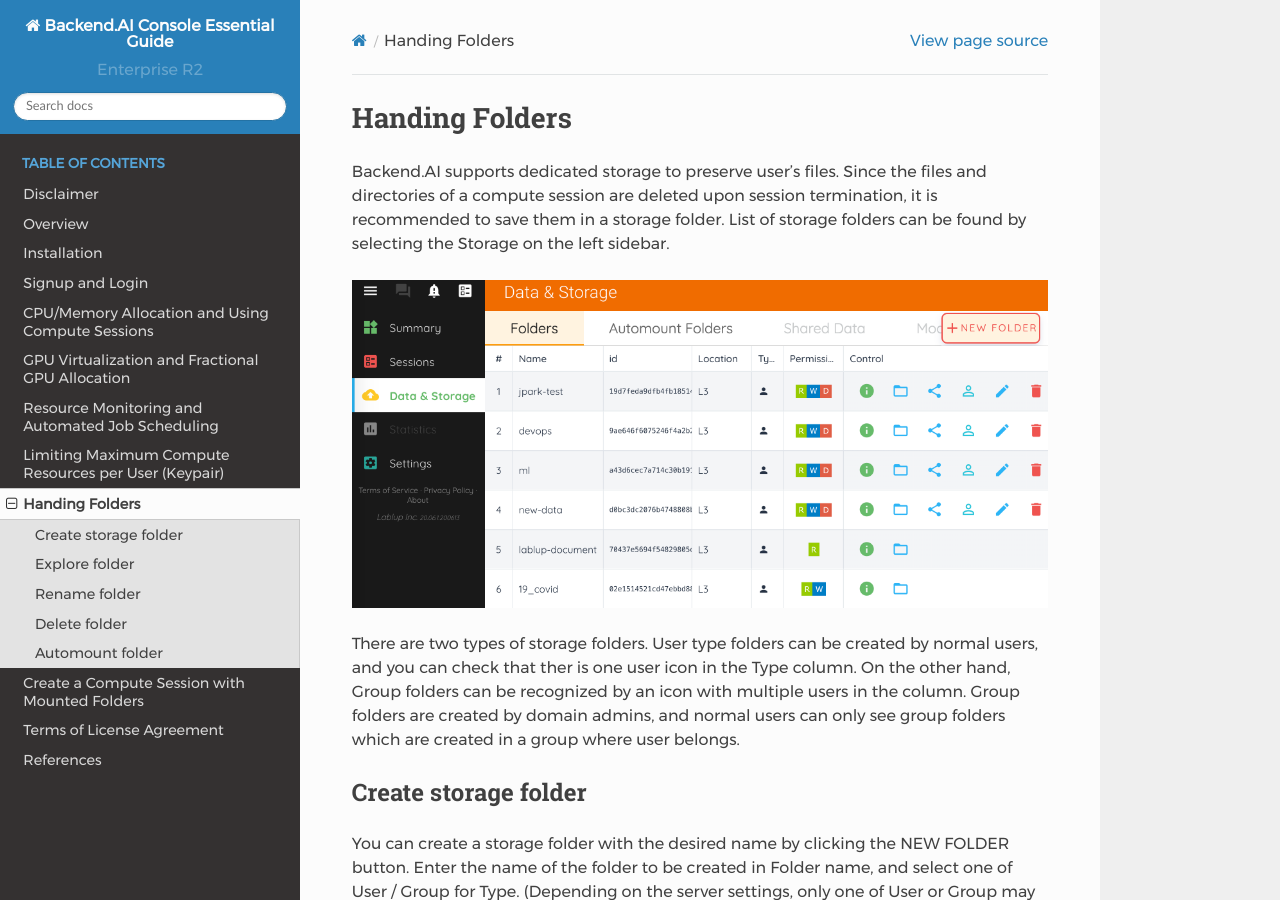
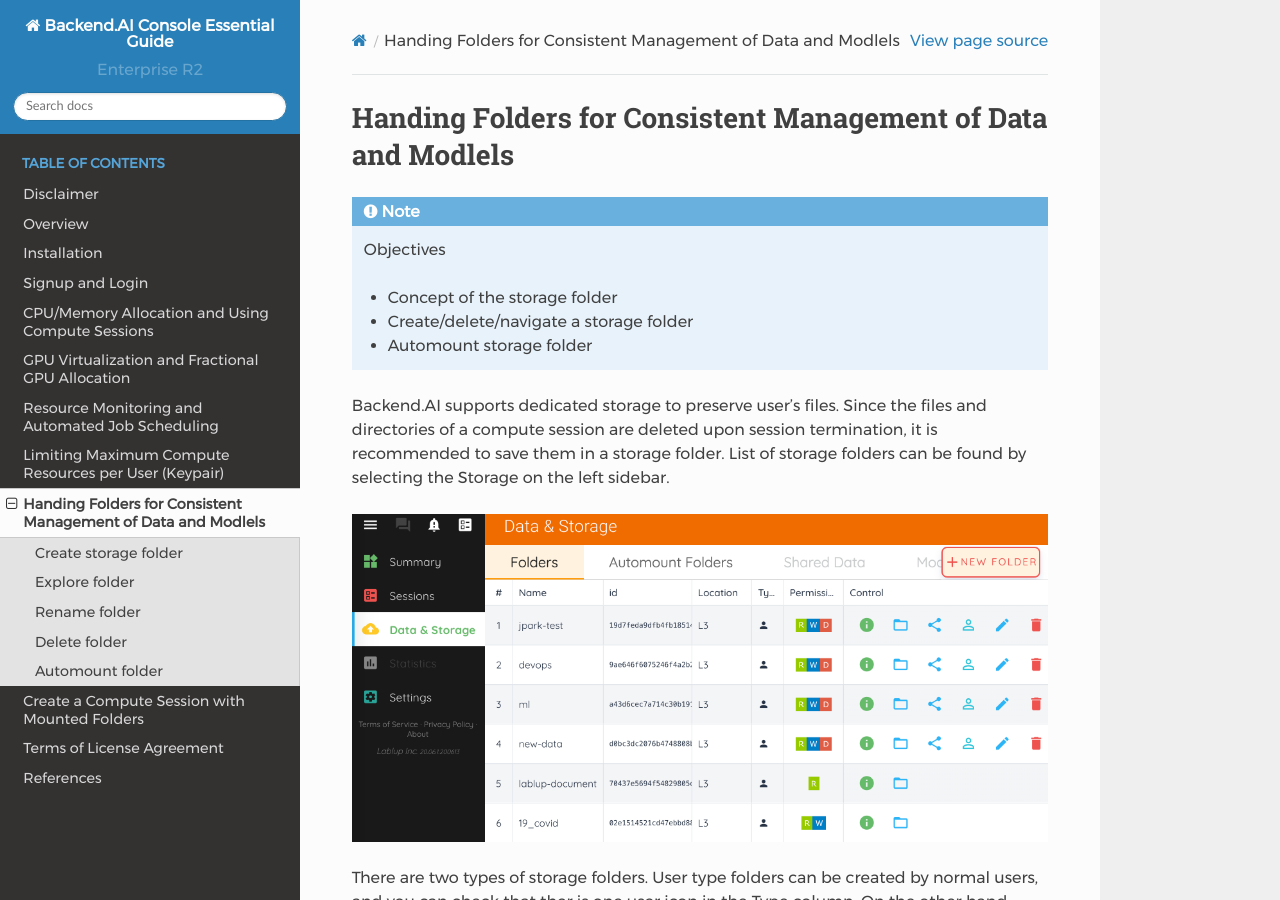
Before and after one commit to lablup/backend.ai-docs-webui, a Sphinx documentation site: the page built from docs/vfolder/vfolder.rst, in a window 1280 px wide and 900 px high. Built offline with Sphinx 7.4.7 and the Read the Docs theme 2.0.0, drawn with Linux system fonts in a browser that asks for light colours.

Commit message:
docs: update vfolder-related contents

```diff
--- a/docs/index.rst
+++ b/docs/index.rst
@@ -27,8 +27,6 @@
    allocate_gpu/allocate_gpu
    resource_and_scheduler/resource_and_scheduler
    resource_limit/resource_limit
-
-
    vfolder/vfolder
    mount_vfolder/mount_vfolder
    license_agreement/license_agreement
--- a/docs/mount_vfolder/mount_vfolder.rst
+++ b/docs/mount_vfolder/mount_vfolder.rst
@@ -3,6 +3,12 @@
 =============================================
 Create a Compute Session with Mounted Folders
 =============================================
+
+.. note:: Objectives
+
+   * Mount persistent storage folders when creating a compute session
+   * Data can be managed independently from the life cycle of the compute
+     session
 
 When you start a compute session, the user has access to the ``/home/work/``
 directory, and the normal directores and files created under ``/home/work/``
--- a/docs/vfolder/vfolder.rst
+++ b/docs/vfolder/vfolder.rst
@@ -1,6 +1,12 @@
-===============
-Handing Folders
-===============
+=============================================================
+Handing Folders for Consistent Management of Data and Modlels
+=============================================================
+
+.. note:: Objectives
+
+   * Concept of the storage folder
+   * Create/delete/navigate a storage folder
+   * Automount storage folder
 
 Backend.AI supports dedicated storage to preserve user's files. Since the files
 and directories of a compute session are deleted upon session termination, it is
```
Also changed, not shown: 2 other files.
